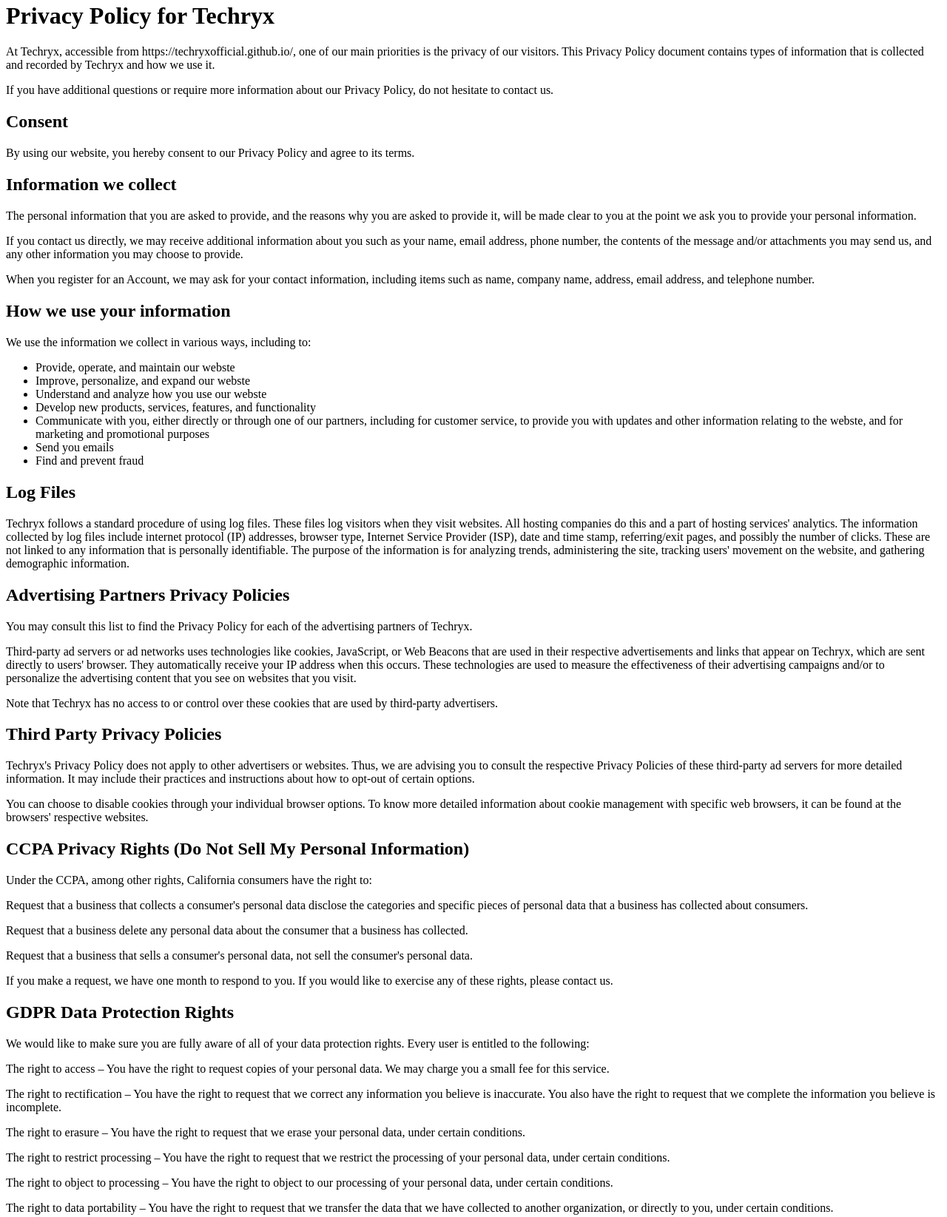
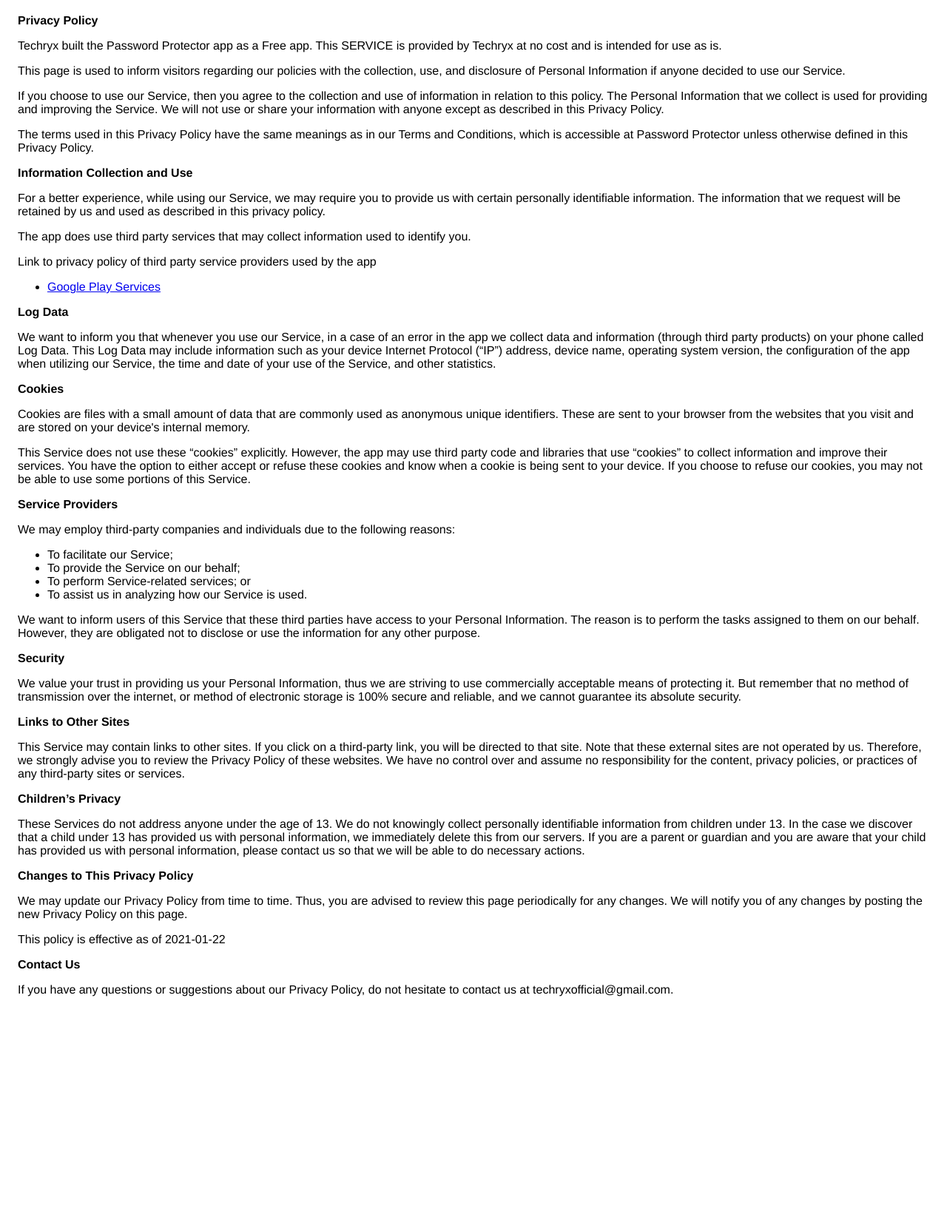
Before and after one commit to techryxofficial/techryxofficial.github.io, a plain HTML site: page privacy_policy/password_manager/privacy_policy.html in a window 1280 px wide. Shown: the part 5-1650 px from the top of the page at 74% size. After the commit the page ends 1392 px from the top, so only its background shows below. Drawn offline with Linux system fonts and the light colour scheme.

Commit message:
privacy & policy, terms & condition page added

```diff
--- a/privacy_policy/password_manager/privacy_policy.html
+++ b/privacy_policy/password_manager/privacy_policy.html
@@ -1,75 +1,108 @@
-<h1>Privacy Policy for Techryx</h1>
-
-<p>At Techryx, accessible from https://techryxofficial.github.io/, one of our main priorities is the privacy of our visitors. This Privacy Policy document contains types of information that is collected and recorded by Techryx and how we use it.</p>
-
-<p>If you have additional questions or require more information about our Privacy Policy, do not hesitate to contact us.</p>
-
-<h2>Consent</h2>
-
-<p>By using our website, you hereby consent to our Privacy Policy and agree to its terms.</p>
-
-<h2>Information we collect</h2>
-
-<p>The personal information that you are asked to provide, and the reasons why you are asked to provide it, will be made clear to you at the point we ask you to provide your personal information.</p>
-<p>If you contact us directly, we may receive additional information about you such as your name, email address, phone number, the contents of the message and/or attachments you may send us, and any other information you may choose to provide.</p>
-<p>When you register for an Account, we may ask for your contact information, including items such as name, company name, address, email address, and telephone number.</p>
-
-<h2>How we use your information</h2>
-
-<p>We use the information we collect in various ways, including to:</p>
-
-<ul>
-<li>Provide, operate, and maintain our webste</li>
-<li>Improve, personalize, and expand our webste</li>
-<li>Understand and analyze how you use our webste</li>
-<li>Develop new products, services, features, and functionality</li>
-<li>Communicate with you, either directly or through one of our partners, including for customer service, to provide you with updates and other information relating to the webste, and for marketing and promotional purposes</li>
-<li>Send you emails</li>
-<li>Find and prevent fraud</li>
-</ul>
-
-<h2>Log Files</h2>
-
-<p>Techryx follows a standard procedure of using log files. These files log visitors when they visit websites. All hosting companies do this and a part of hosting services' analytics. The information collected by log files include internet protocol (IP) addresses, browser type, Internet Service Provider (ISP), date and time stamp, referring/exit pages, and possibly the number of clicks. These are not linked to any information that is personally identifiable. The purpose of the information is for analyzing trends, administering the site, tracking users' movement on the website, and gathering demographic information.</p>
-
-
-
-
-<h2>Advertising Partners Privacy Policies</h2>
-
-<P>You may consult this list to find the Privacy Policy for each of the advertising partners of Techryx.</p>
-
-<p>Third-party ad servers or ad networks uses technologies like cookies, JavaScript, or Web Beacons that are used in their respective advertisements and links that appear on Techryx, which are sent directly to users' browser. They automatically receive your IP address when this occurs. These technologies are used to measure the effectiveness of their advertising campaigns and/or to personalize the advertising content that you see on websites that you visit.</p>
-
-<p>Note that Techryx has no access to or control over these cookies that are used by third-party advertisers.</p>
-
-<h2>Third Party Privacy Policies</h2>
-
-<p>Techryx's Privacy Policy does not apply to other advertisers or websites. Thus, we are advising you to consult the respective Privacy Policies of these third-party ad servers for more detailed information. It may include their practices and instructions about how to opt-out of certain options. </p>
-
-<p>You can choose to disable cookies through your individual browser options. To know more detailed information about cookie management with specific web browsers, it can be found at the browsers' respective websites.</p>
-
-<h2>CCPA Privacy Rights (Do Not Sell My Personal Information)</h2>
-
-<p>Under the CCPA, among other rights, California consumers have the right to:</p>
-<p>Request that a business that collects a consumer's personal data disclose the categories and specific pieces of personal data that a business has collected about consumers.</p>
-<p>Request that a business delete any personal data about the consumer that a business has collected.</p>
-<p>Request that a business that sells a consumer's personal data, not sell the consumer's personal data.</p>
-<p>If you make a request, we have one month to respond to you. If you would like to exercise any of these rights, please contact us.</p>
-
-<h2>GDPR Data Protection Rights</h2>
-
-<p>We would like to make sure you are fully aware of all of your data protection rights. Every user is entitled to the following:</p>
-<p>The right to access – You have the right to request copies of your personal data. We may charge you a small fee for this service.</p>
-<p>The right to rectification – You have the right to request that we correct any information you believe is inaccurate. You also have the right to request that we complete the information you believe is incomplete.</p>
-<p>The right to erasure – You have the right to request that we erase your personal data, under certain conditions.</p>
-<p>The right to restrict processing – You have the right to request that we restrict the processing of your personal data, under certain conditions.</p>
-<p>The right to object to processing – You have the right to object to our processing of your personal data, under certain conditions.</p>
-<p>The right to data portability – You have the right to request that we transfer the data that we have collected to another organization, or directly to you, under certain conditions.</p>
-<p>If you make a request, we have one month to respond to you. If you would like to exercise any of these rights, please contact us.</p>
-
-<h2>Children's Information</h2>
-
-<p>Another part of our priority is adding protection for children while using the internet. We encourage parents and guardians to observe, participate in, and/or monitor and guide their online activity.</p>
-
-<p>Techryx does not knowingly collect any Personal Identifiable Information from children under the age of 13. If you think that your child provided this kind of information on our website, we strongly encourage you to contact us immediately and we will do our best efforts to promptly remove such information from our records.</p>
+<!DOCTYPE html>
+    <html>
+    <head>
+      <meta charset='utf-8'>
+      <meta name='viewport' content='width=device-width'>
+      <title>Privacy Policy</title>
+      <style> body { font-family: 'Helvetica Neue', Helvetica, Arial, sans-serif; padding:1em; } </style>
+    </head>
+    <body>
+    <strong>Privacy Policy</strong> <p>
+                  Techryx built the Password Protector app as
+                  a Free app. This SERVICE is provided by
+                  Techryx at no cost and is intended for use as
+                  is.
+                </p> <p>
+                  This page is used to inform visitors regarding our
+                  policies with the collection, use, and disclosure of Personal
+                  Information if anyone decided to use our Service.
+                </p> <p>
+                  If you choose to use our Service, then you agree to
+                  the collection and use of information in relation to this
+                  policy. The Personal Information that we collect is
+                  used for providing and improving the Service. We will not use or share your information with
+                  anyone except as described in this Privacy Policy.
+                </p> <p>
+                  The terms used in this Privacy Policy have the same meanings
+                  as in our Terms and Conditions, which is accessible at
+                  Password Protector unless otherwise defined in this Privacy Policy.
+                </p> <p><strong>Information Collection and Use</strong></p> <p>
+                  For a better experience, while using our Service, we
+                  may require you to provide us with certain personally
+                  identifiable information. The information that
+                  we request will be retained by us and used as described in this privacy policy.
+                </p> <div><p>
+                    The app does use third party services that may collect
+                    information used to identify you.
+                  </p> <p>
+                    Link to privacy policy of third party service providers used
+                    by the app
+                  </p> <ul><li><a href="https://www.google.com/policies/privacy/" target="_blank" rel="noopener noreferrer">Google Play Services</a></li><!----><!----><!----><!----><!----><!----><!----><!----><!----><!----><!----><!----><!----><!----><!----><!----><!----><!----><!----><!----><!----><!----><!----><!----></ul></div> <p><strong>Log Data</strong></p> <p>
+                  We want to inform you that whenever you
+                  use our Service, in a case of an error in the app
+                  we collect data and information (through third party
+                  products) on your phone called Log Data. This Log Data may
+                  include information such as your device Internet Protocol
+                  (“IP”) address, device name, operating system version, the
+                  configuration of the app when utilizing our Service,
+                  the time and date of your use of the Service, and other
+                  statistics.
+                </p> <p><strong>Cookies</strong></p> <p>
+                  Cookies are files with a small amount of data that are
+                  commonly used as anonymous unique identifiers. These are sent
+                  to your browser from the websites that you visit and are
+                  stored on your device's internal memory.
+                </p> <p>
+                  This Service does not use these “cookies” explicitly. However,
+                  the app may use third party code and libraries that use
+                  “cookies” to collect information and improve their services.
+                  You have the option to either accept or refuse these cookies
+                  and know when a cookie is being sent to your device. If you
+                  choose to refuse our cookies, you may not be able to use some
+                  portions of this Service.
+                </p> <p><strong>Service Providers</strong></p> <p>
+                  We may employ third-party companies and
+                  individuals due to the following reasons:
+                </p> <ul><li>To facilitate our Service;</li> <li>To provide the Service on our behalf;</li> <li>To perform Service-related services; or</li> <li>To assist us in analyzing how our Service is used.</li></ul> <p>
+                  We want to inform users of this Service
+                  that these third parties have access to your Personal
+                  Information. The reason is to perform the tasks assigned to
+                  them on our behalf. However, they are obligated not to
+                  disclose or use the information for any other purpose.
+                </p> <p><strong>Security</strong></p> <p>
+                  We value your trust in providing us your
+                  Personal Information, thus we are striving to use commercially
+                  acceptable means of protecting it. But remember that no method
+                  of transmission over the internet, or method of electronic
+                  storage is 100% secure and reliable, and we cannot
+                  guarantee its absolute security.
+                </p> <p><strong>Links to Other Sites</strong></p> <p>
+                  This Service may contain links to other sites. If you click on
+                  a third-party link, you will be directed to that site. Note
+                  that these external sites are not operated by us.
+                  Therefore, we strongly advise you to review the
+                  Privacy Policy of these websites. We have
+                  no control over and assume no responsibility for the content,
+                  privacy policies, or practices of any third-party sites or
+                  services.
+                </p> <p><strong>Children’s Privacy</strong></p> <p>
+                  These Services do not address anyone under the age of 13.
+                  We do not knowingly collect personally
+                  identifiable information from children under 13. In the case
+                  we discover that a child under 13 has provided
+                  us with personal information, we immediately
+                  delete this from our servers. If you are a parent or guardian
+                  and you are aware that your child has provided us with
+                  personal information, please contact us so that
+                  we will be able to do necessary actions.
+                </p> <p><strong>Changes to This Privacy Policy</strong></p> <p>
+                  We may update our Privacy Policy from
+                  time to time. Thus, you are advised to review this page
+                  periodically for any changes. We will
+                  notify you of any changes by posting the new Privacy Policy on
+                  this page.
+                </p> <p>This policy is effective as of 2021-01-22</p> <p><strong>Contact Us</strong></p> <p>
+                  If you have any questions or suggestions about our
+                  Privacy Policy, do not hesitate to contact us at techryxofficial@gmail.com.
+    </body>
+    </html>
```
Also changed, not shown: privacy_policy/password_manager/terms_condition.html (added, +112 -0 lines).
